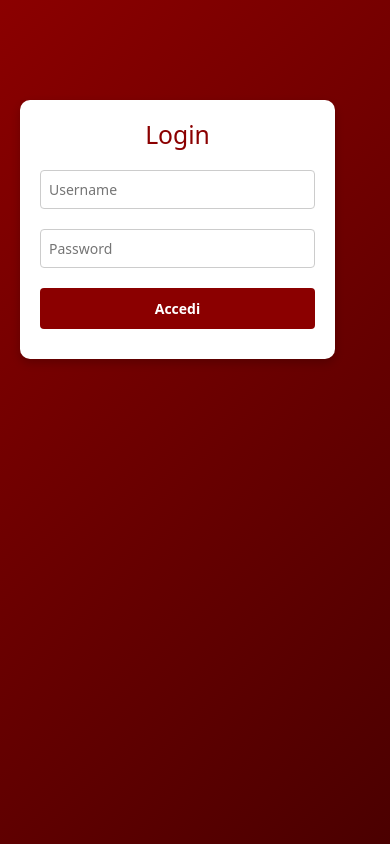
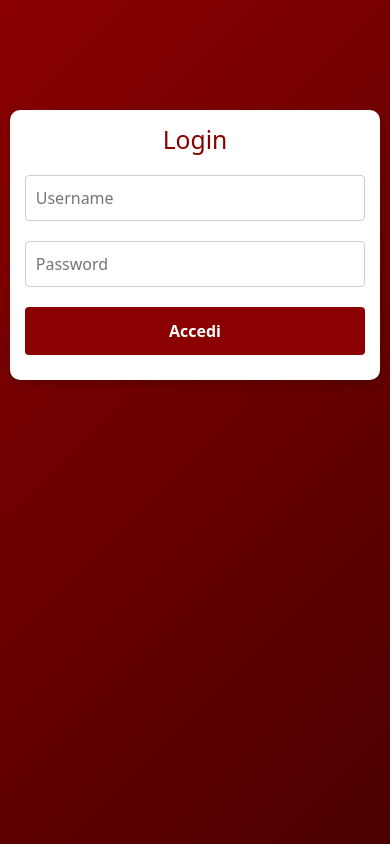
Before and after one commit to DonatiFed/AssetTracker, a React (Create React App) app in the folder frontend/: page /login in a window 390 px wide. Built offline with nearby package versions, Linux system fonts and the light colour scheme.

Commit message:
responsività migliorata

```diff
--- a/frontend/src/style.css
+++ b/frontend/src/style.css
@@ -485,77 +485,86 @@ body {
     color: white;
 }
 
-/* Schermi piccoli (telefono) */
+/* Migliore adattamento per dispositivi mobili */
 @media (max-width: 600px) {
-    /* Contenitore della tabella */
-    .table-container {
-        width: 100%;
-        overflow-x: auto; /* Scroll orizzontale */
+    /* Layout generale */
+    body {
+        overflow-x: hidden; /* Evita lo scroll laterale */
+        min-height: 100vh;
+        display: block; /* Evita che il flex nasconda contenuti */
+    }
+
+    /* Contenitore principale */
+    .table-container,
+    .login-container,
+    .profile-card,
+    .modal-container {
+        width: 95%;
+        max-width: none;
+        padding: 15px;
+        margin: 10px auto;
     }
 
     /* Tabella */
+    .table-container {
+        overflow-x: auto; /* Scroll orizzontale se necessario */
+        max-height: none;
+    }
+
     .styled-table {
         display: block;
-        width: max-content; /* Evita compressione */
-        min-width: 100%;
-        white-space: nowrap; /* Evita testo a capo */
-        font-size: 12px; /* Testo più piccolo */
+        width: 100%;
+        min-width: 600px; /* Evita che le colonne si comprimano troppo */
+        white-space: nowrap;
     }
 
-    .styled-table th,
-    .styled-table td {
-        padding: 6px; /* Riduce il padding per evitare colonne troppo larghe */
-    }
-
-    /* Ottimizzazione del layout */
-    .login-container, .profile-card, .modal-container {
-        width: 90%;
-        max-width: 400px;
-        padding: 20px;
-    }
-
-    /* Navbar */
+    /* Navbar più compatta */
     .navbar {
         padding: 10px;
+        display: flex;
+        flex-direction: column;
+        align-items: center;
     }
 
     .navbar ul {
         flex-direction: column;
-        align-items: center;
+        padding: 0;
     }
 
     .navbar li {
-        margin: 10px 0;
+        display: block;
+        width: 100%;
+        text-align: center;
+        margin: 5px 0;
     }
 
-    /* Sidebar */
-    .sidebar {
-        height: 100vh; /* Occupa tutta l'altezza */
-        overflow-y: auto; /* Scroll verticale */
-        position: fixed;
-        width: 250px; /* Assicurati che non si restringa troppo */
-        z-index: 1000; /* Mantiene la sidebar sopra gli altri elementi */
+    /* Miglior gestione del modale */
+    .modal-container {
+        width: 90%;
+        max-width: 350px;
+        height: auto;
+        overflow-y: auto; /* Scroll interno se serve */
     }
 
-    /* Bottoni e input */
+    /* Migliore gestione pulsanti e input */
     .login-box input,
     .modal-container input {
-        font-size: 14px;
-        padding: 8px;
+        font-size: 16px;
+        padding: 10px;
     }
 
     .login-box button,
     .save-btn,
     .cancel-btn {
-        font-size: 14px;
-        padding: 10px;
+        font-size: 16px;
+        padding: 12px;
     }
 }
 
 /* Tablet */
 @media (max-width: 1024px) {
     .login-container, .profile-card {
-        max-width: 350px;
+        max-width: 400px;
     }
 
     .styled-table {
```
